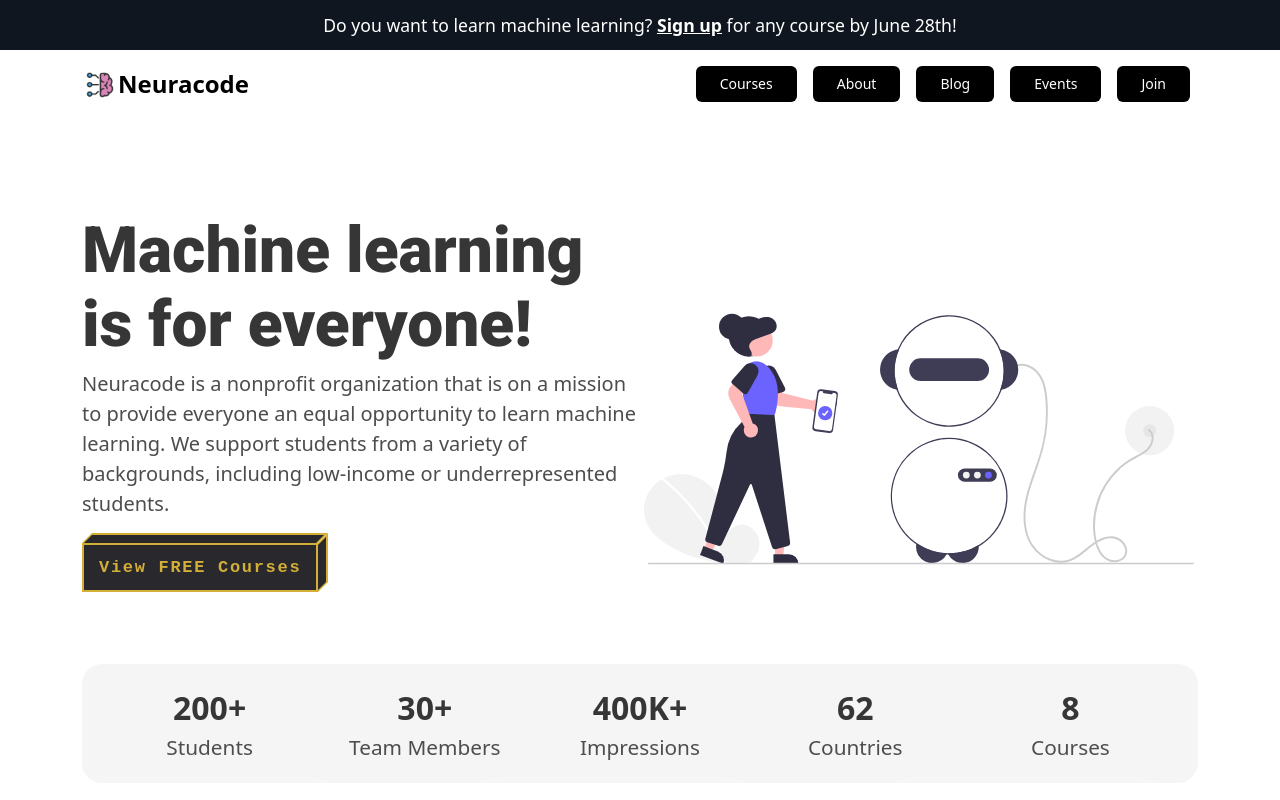
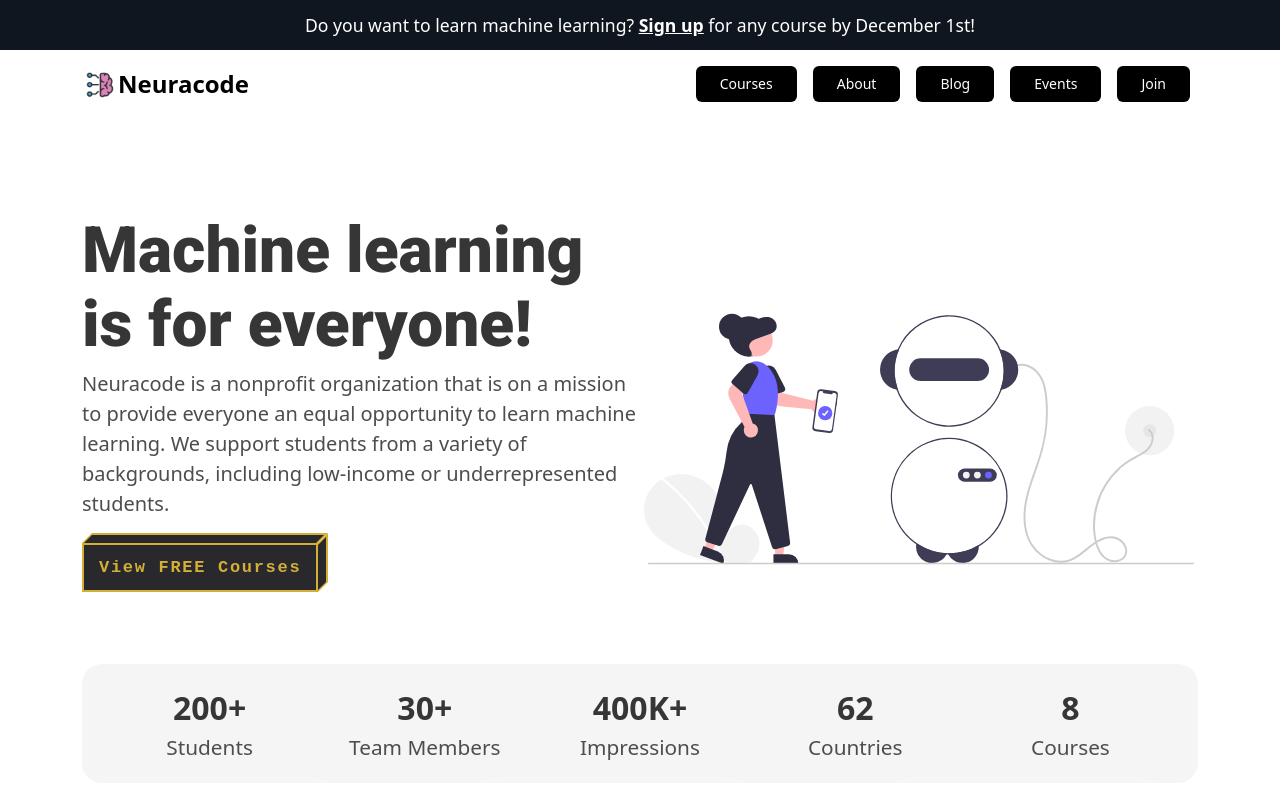
Before and after one commit to Neuracode/website, a Next.js app: page / in a window 1280 px wide. Shown: the top 800 px of the page. Built offline with nearby package versions, Linux system fonts and the light colour scheme.

Commit message:
Update _app.tsx

```diff
--- a/pages/_app.tsx
+++ b/pages/_app.tsx
@@ -38,7 +38,7 @@ function MyApp({ Component, pageProps }: AppProps) {
         });
     }, []);
 
-    const formUrl = 'https://forms.gle/y4jfEVaoNM2HrzRe8';
+    const formUrl = 'https://bit.ly/neuracode-programs';
 
     return (
         <>
@@ -58,7 +58,7 @@ function MyApp({ Component, pageProps }: AppProps) {
                                 Sign up
                             </b>
                         </a>{' '}
-                        for any course by June 28th!
+                        for any course by December 1st!
                     </div>
                 </div>
             ) : null}
```
